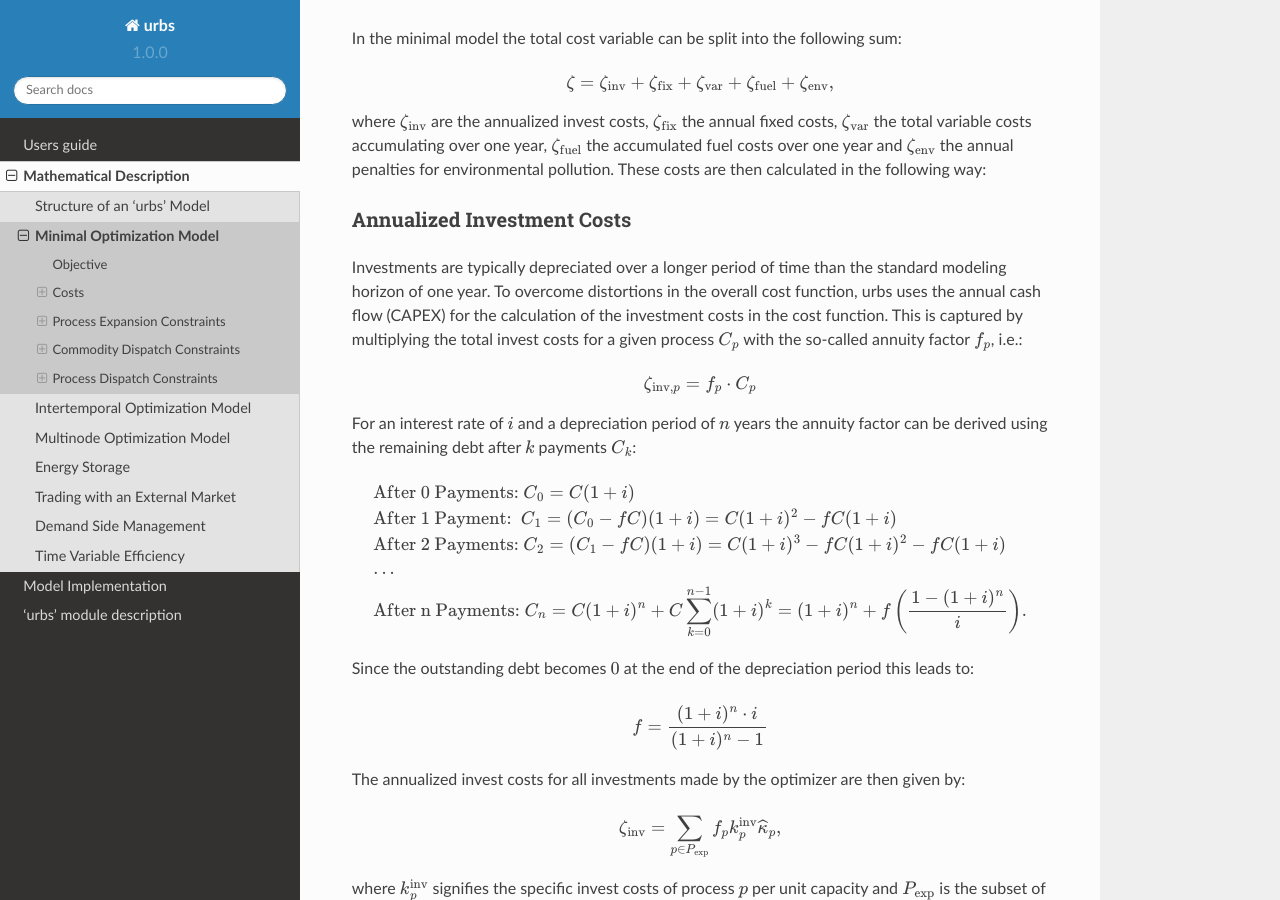
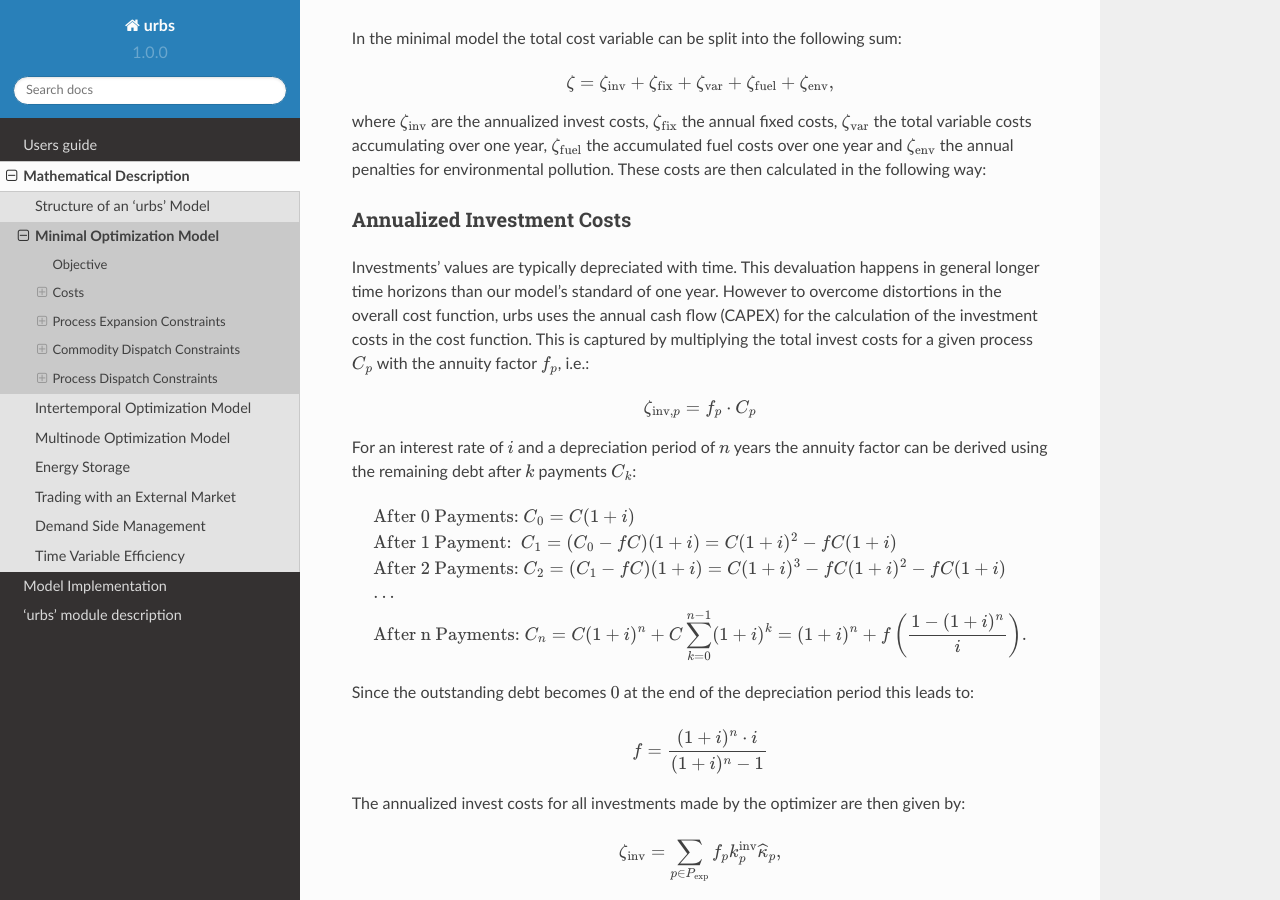
Before and after one commit to tum-ens/urbs, a Sphinx documentation site: the page built from doc/theorydoc/min_prob.rst, in a window 1280 px wide and 900 px high, scrolled down 715 px. Built offline with Sphinx 7.4.7 and the Read the Docs theme 2.0.0, drawn with Linux system fonts in a browser that asks for light colours.

Commit message:
Error m6. I have changed some parts of the paragraph. This is a suggestion

```diff
--- a/doc/theorydoc/min_prob.rst
+++ b/doc/theorydoc/min_prob.rst
@@ -57,11 +57,11 @@ These costs are then calculated in the following way:
 
 Annualized Investment Costs
 ~~~~~~~~~~~~~~~~~~~~~~~~~~~
-Investments are typically depreciated over a longer period of time than the
-standard modeling horizon of one year. To overcome distortions in the overall
+Investments' values are typically depreciated with time. This devaluation happens in general
+longer time horizons than our model's standard of one year. However to overcome distortions in the overall
 cost function, urbs uses the annual cash flow (CAPEX) for the calculation of the
 investment costs in the cost function. This is captured by multiplying the
-total invest costs for a given process :math:`C_p` with the so-called annuity
+total invest costs for a given process :math:`C_p` with the annuity
 factor :math:`f_p`, i.e.:
 
 .. math::
```
